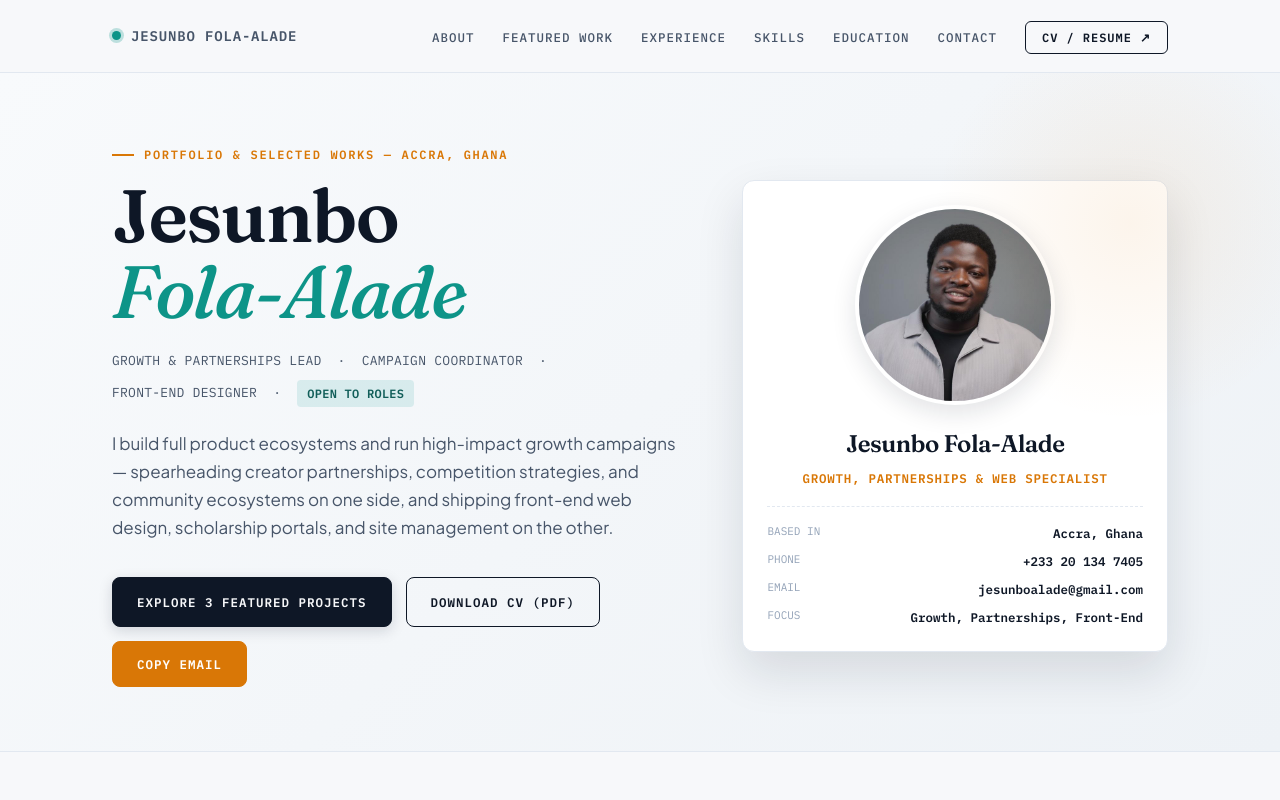
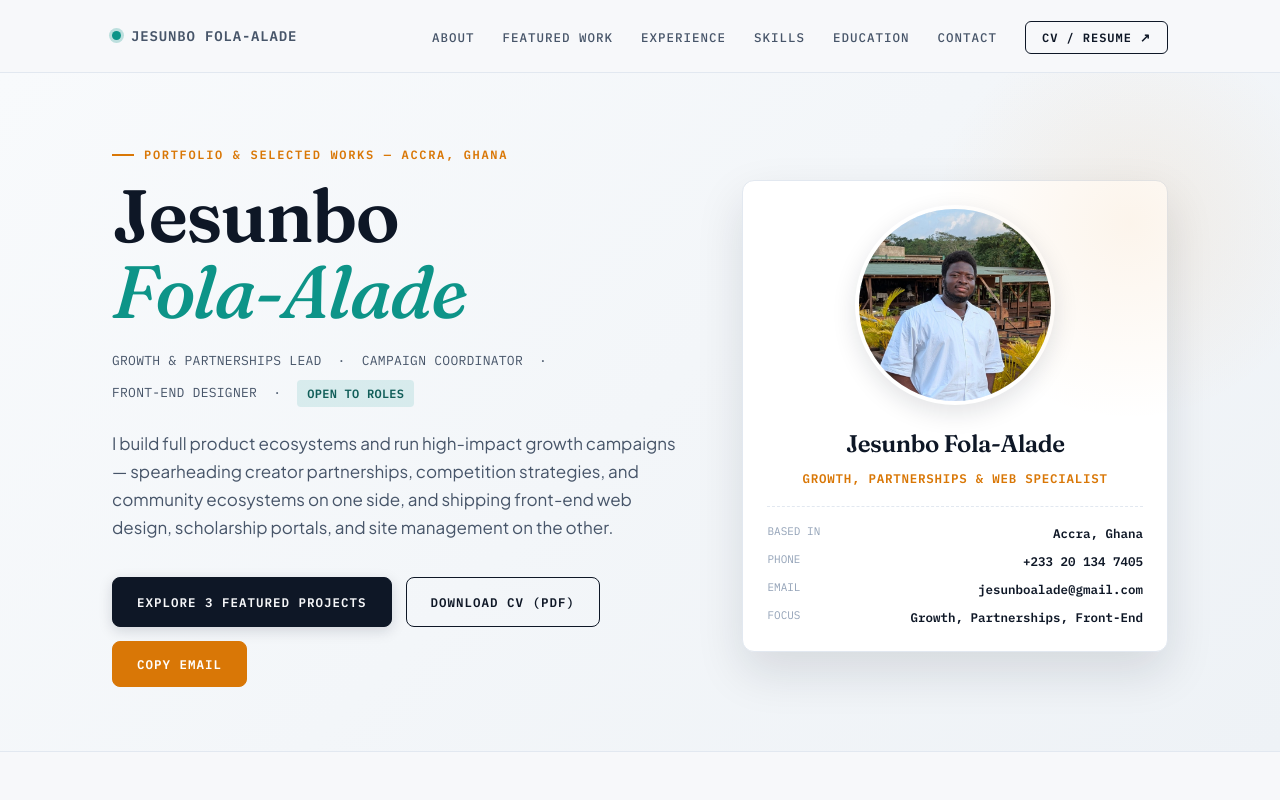
Before and after one commit to JJFA-777/portfolio, a website: page index.html in a window 1280 px wide. Shown: the top 800 px of the page. Drawn offline with Linux system fonts and the light colour scheme.

Commit message:
Profile image update

```diff
--- a/index.html
+++ b/index.html
@@ -767,7 +767,7 @@
       <!-- Profile Card with Real User Photo -->
       <div class="profile-card">
         <div class="profile-img-container">
-          <img src="profile.jpg" alt="Jesunbo Fola-Alade — Growth & Partnerships Lead, Campaign Coordinator & Front-End Designer">
+          <img src="markup_457256.jpg" alt="Jesunbo Fola-Alade — Growth & Partnerships Lead, Campaign Coordinator & Front-End Designer">
         </div>
         <h3>Jesunbo Fola-Alade</h3>
         <div class="profile-subtitle">Growth, Partnerships &amp; Web Specialist</div>
```
Also changed, not shown: markup_457256.jpg (added), 1 other file.
